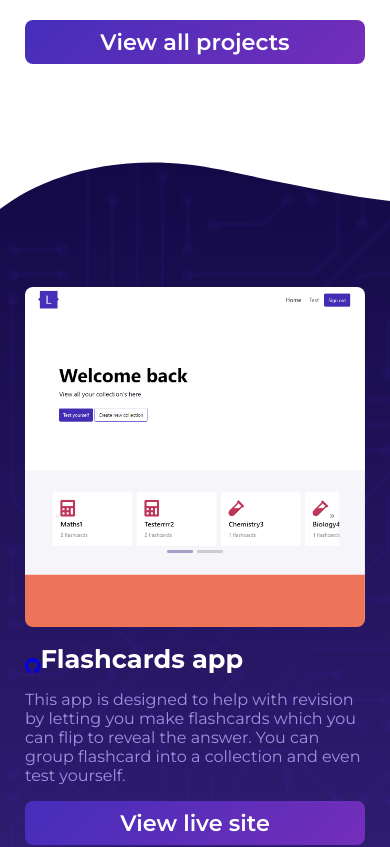
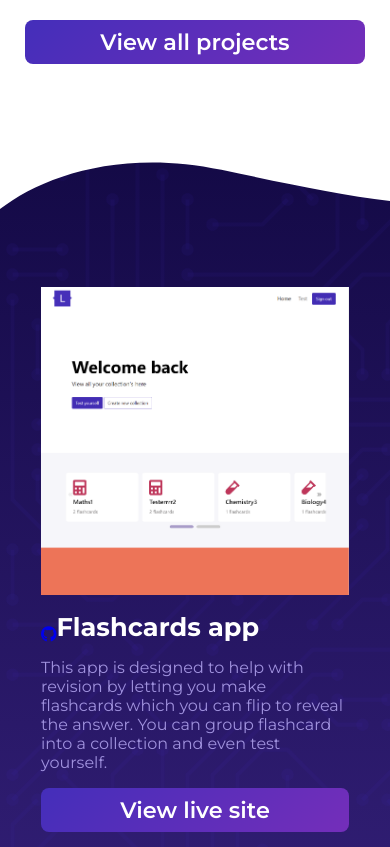
Before and after one commit to NinjaInShade/portfolio, a React (Create React App) app: page / in a window 390 px wide. Shown: the part 1040-1887 px from the top of the page. Built offline with nearby package versions, Linux system fonts and the light colour scheme; some icons are missing.

Commit message:
project card img/text now spaced out on bigger screens

```diff
--- a/src/components/UI/ProjectCard/ProjectCard.css
+++ b/src/components/UI/ProjectCard/ProjectCard.css
@@ -49,12 +49,12 @@
   width: 100%;
   border-radius: 8px;
   z-index: 3;
-  margin: 0 2rem;
+  padding: 0 1rem;
 }
 
 .project-card-text {
   flex-direction: column;
-  margin: 0 2rem;
+  padding: 0 1rem;
   z-index: 5;
 }
 
@@ -84,6 +84,13 @@
   width: 100%;
 }
 
+.project-card-container {
+  display: flex;
+  justify-content: space-between;
+  max-width: 1200px;
+  width: 100%;
+}
+
 @media (max-width: 1400px) {
   .project-card-wave {
     background: url("../../../assets/images/project-wave-top-2.svg") no-repeat;
@@ -95,9 +102,9 @@
 }
 
 @media (max-width: 1050px) {
-  .project-card,
-  .project-card-white {
+  .project-card-container {
     flex-direction: column !important;
+    align-items: center;
   }
 
   .project-card img,
--- a/src/components/UI/ProjectCard/ProjectCard.js
+++ b/src/components/UI/ProjectCard/ProjectCard.js
@@ -5,8 +5,9 @@ import "./ProjectCard.css";
 
 export default function ProjectCard({ img, title, description, live_URL, github_URL, reversed, white }) {
   return (
+    <div className={white ? "project-card-white flex" : "project-card flex"}>
       <div
-      className={white ? "project-card-white flex" : "project-card flex"}
+        className="project-card-container"
         style={{
           flexDirection: reversed ? "row-reverse" : "",
         }}
@@ -26,6 +27,7 @@ export default function ProjectCard({ img, title, description, live_URL, github_
             </a>
           </Button>
         </div>
+      </div>
       <div className="project-card-bg" style={white ? { display: "none" } : {}}></div>
       <div className="project-card-wave" style={white ? { display: "none" } : {}}></div>
       <div className="project-card-wave-2" style={white ? { display: "none" } : {}}></div>
```
Also changed, not shown: 1 other file (tests, documents, lock files or other folders). Lines whose indentation alone changed are shown as unchanged.
